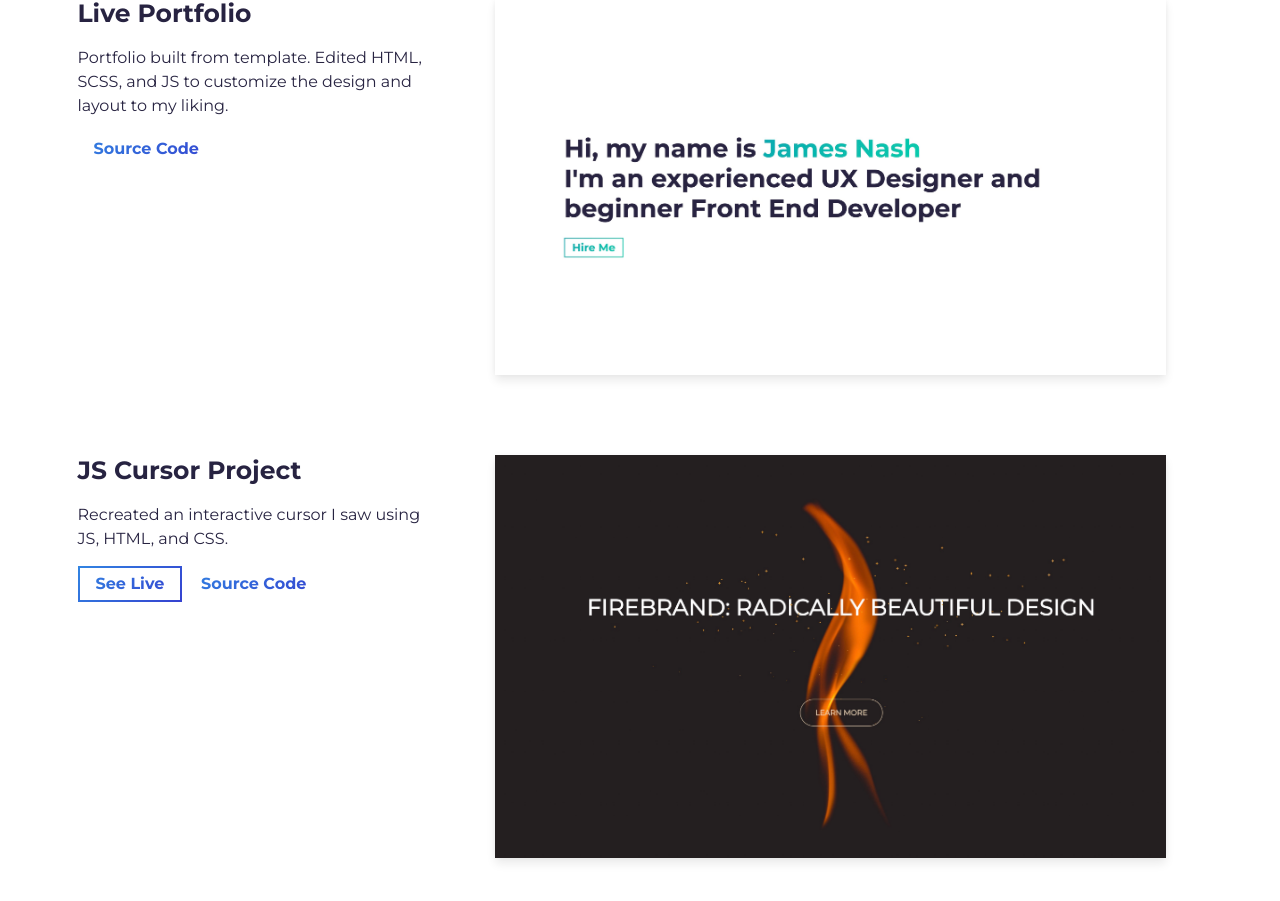
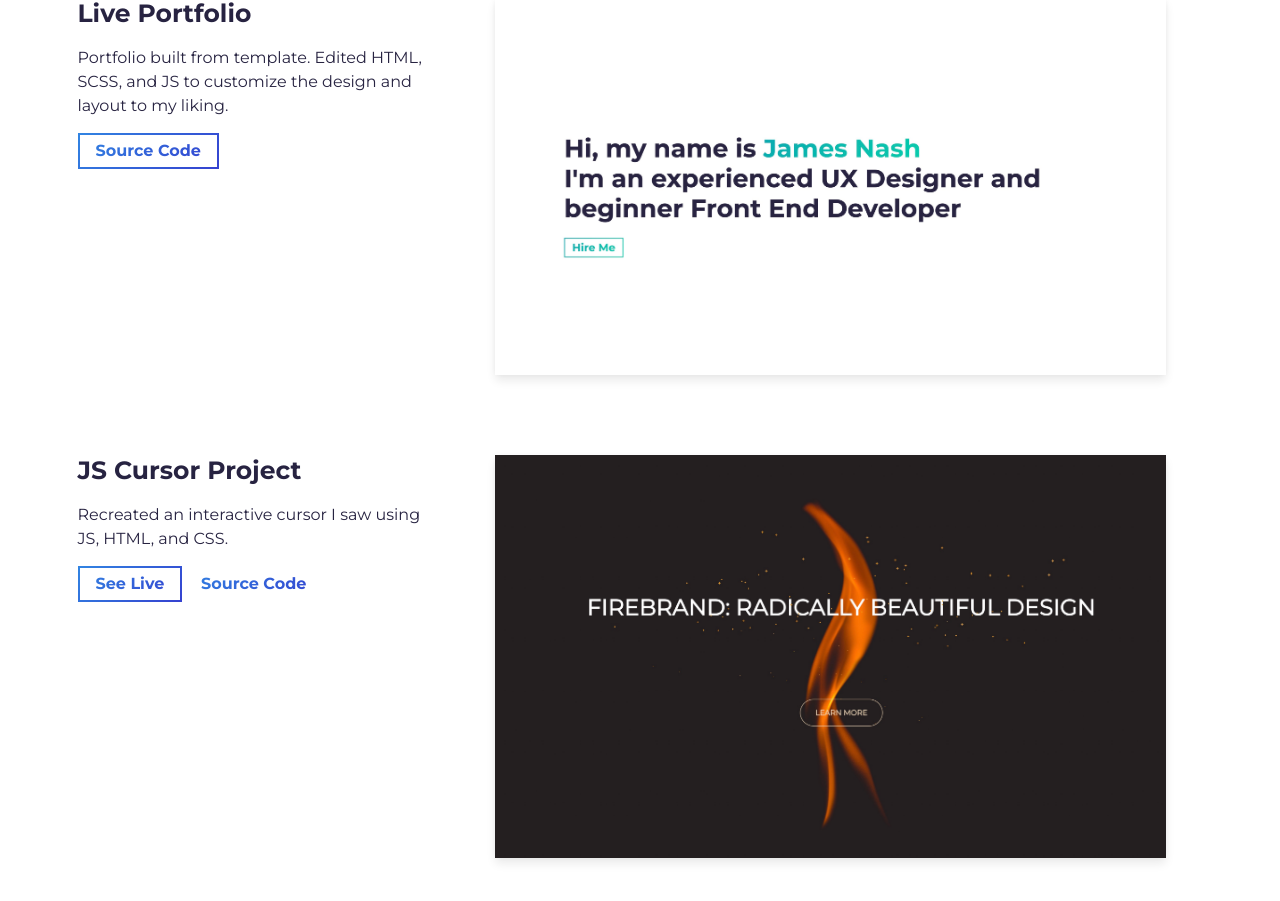
Before and after one commit to nasherism23/JamesNash, a website built with Parcel: page src/index.html in a window 1280 px wide. Shown: the part 2073-2974 px from the top of the page. Built offline with nearby package versions, Linux system fonts and the light colour scheme.

Commit message:
fix links

```diff
--- a/src/index.html
+++ b/src/index.html
@@ -142,9 +142,9 @@
                 </div>
 
                 <a
-                  rel="noreferrer"
-                  target="_blank"
-                  class="cta-btn text-color-main"
+                rel="noreferrer"
+                target="_blank"
+                class="cta-btn cta-btn--hero"
                   href="https://github.com/nasherism23/JamesNash"
                 >
                   Source Code
```
